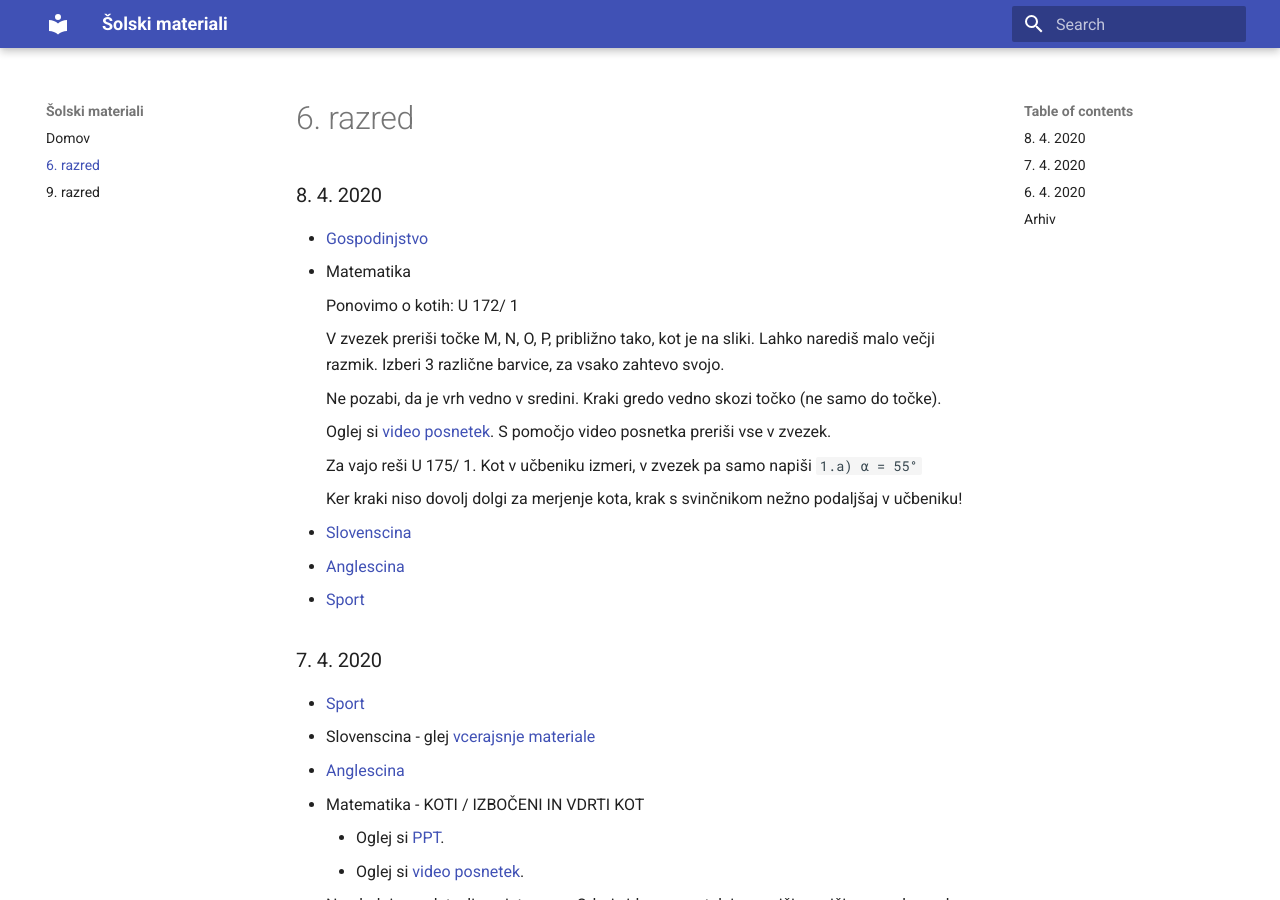
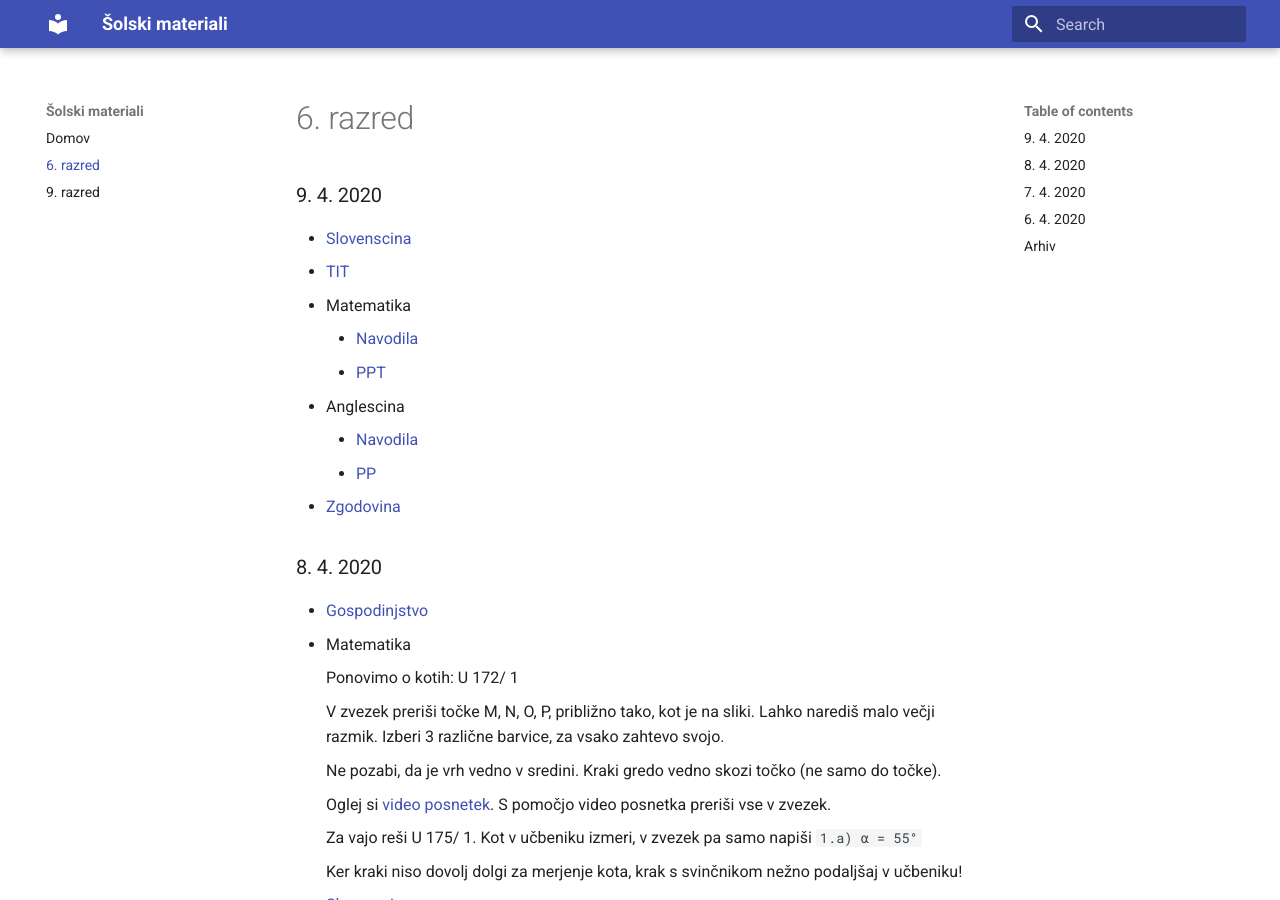
Before and after one commit to skyflyer/solski-materiali, an MkDocs documentation site: the page built from docs/6razred/index.md, in a window 1280 px wide and 900 px high. Built offline with MkDocs 1.6.1 and Material for MkDocs 9.7.7, drawn with Linux system fonts in a browser that asks for light colours.

Commit message:
9. 4. 2020 - 6. razred

```diff
--- a/docs/6razred/index.md
+++ b/docs/6razred/index.md
@@ -2,6 +2,18 @@
 title: 6. razred
 summary: ucna snov za 6. razred
 ---
+
+### 9. 4. 2020
+
+* [Slovenscina](slovenscina/2020-04-08-slovenscina.pdf)
+* [TIT](tit/2020-04-09-tit.pdf)
+* Matematika
+    * [Navodila](matematika/2020-04-09-matematika.pdf)
+    * [PPT](matematika/2020-04-09-matematika-pp.pdf)
+* Anglescina
+    * [Navodila](anglescina/2020-04-09-anglescina.pdf)
+    * [PP](anglescina/2020-04-09-furniture.pdf)
+* [Zgodovina](zgodovina/2020-04-09-zgodovina.pdf)
 
 ### 8. 4. 2020
 
```
Also changed, not shown: 6 other files.
